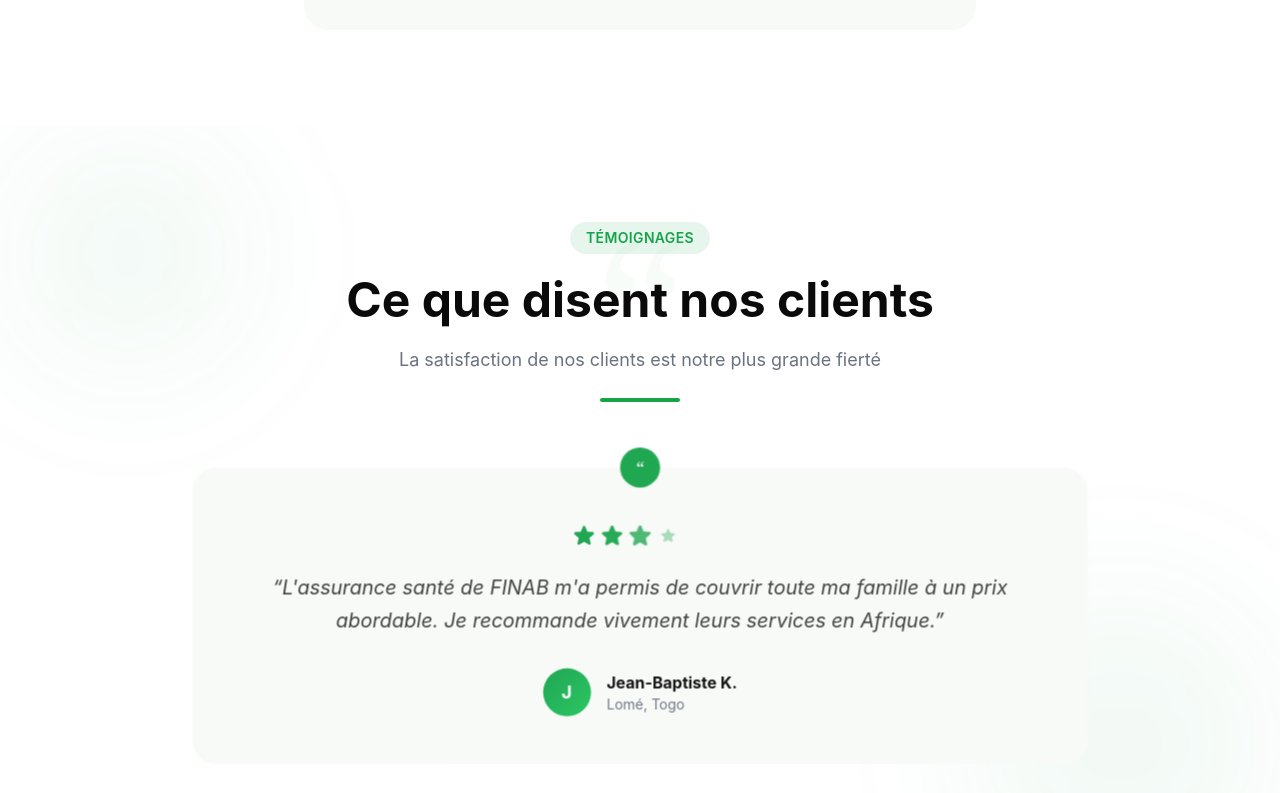
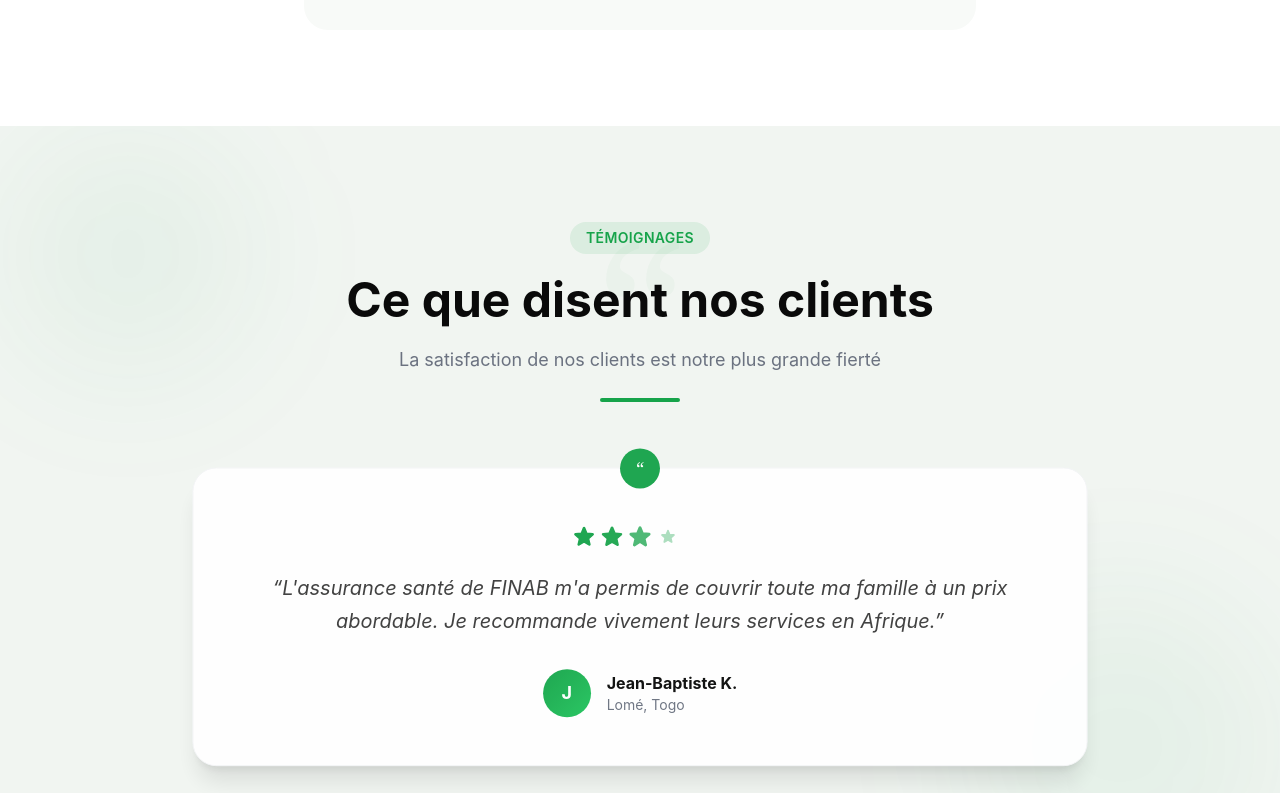
Before and after one commit to gavoekoffi2/Finab, a Next.js app: page / in a window 1280 px wide. Shown: the part 5540-6333 px from the top of the page. Built offline with nearby package versions, Linux system fonts and the light colour scheme.

Commit message:
fix: testimonials cards invisible - add shadow/border and contrast background
Cards were using bg-surface on bg-white, nearly identical colors.
Changed card to bg-white with shadow-xl and border, section to
bg-surface-alt for contrast.

https://claude.ai/code/session_016N3XxKL378jkrHrzZ2dKw7

```diff
--- a/src/components/home/TestimonialsSection.tsx
+++ b/src/components/home/TestimonialsSection.tsx
@@ -19,7 +19,7 @@ export default function TestimonialsSection() {
   }, [nextTestimonial]);
 
   return (
-    <section className="py-24 bg-white relative overflow-hidden">
+    <section className="py-24 bg-surface-alt relative overflow-hidden">
       <div className="absolute top-0 left-0 w-64 h-64 bg-primary/5 rounded-full blur-3xl" />
       <div className="absolute bottom-0 right-0 w-80 h-80 bg-primary/5 rounded-full blur-3xl" />
       <div className="absolute top-20 left-1/2 -translate-x-1/2 text-[200px] font-serif text-primary/[0.03] leading-none select-none pointer-events-none">
@@ -41,7 +41,7 @@ export default function TestimonialsSection() {
               animate={{ opacity: 1, y: 0, scale: 1 }}
               exit={{ opacity: 0, y: -30, scale: 0.98 }}
               transition={{ duration: 0.5, ease: "easeOut" }}
-              className="bg-surface rounded-3xl p-8 md:p-12 text-center relative"
+              className="bg-white rounded-3xl p-8 md:p-12 text-center relative shadow-xl border border-gray-100"
             >
               <div className="absolute -top-5 left-1/2 -translate-x-1/2 w-10 h-10 rounded-full bg-primary flex items-center justify-center text-white text-lg font-serif">
                 &ldquo;
```
